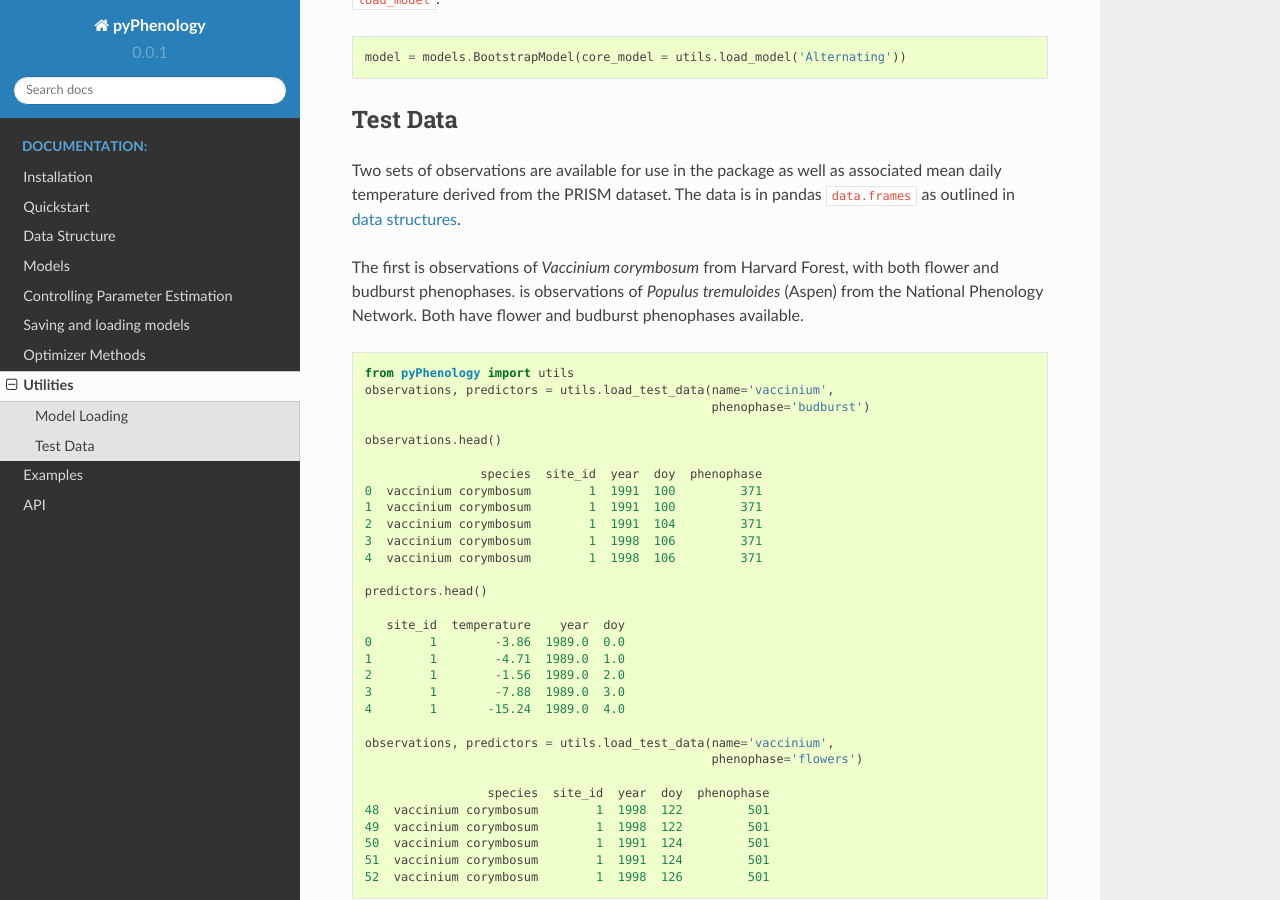
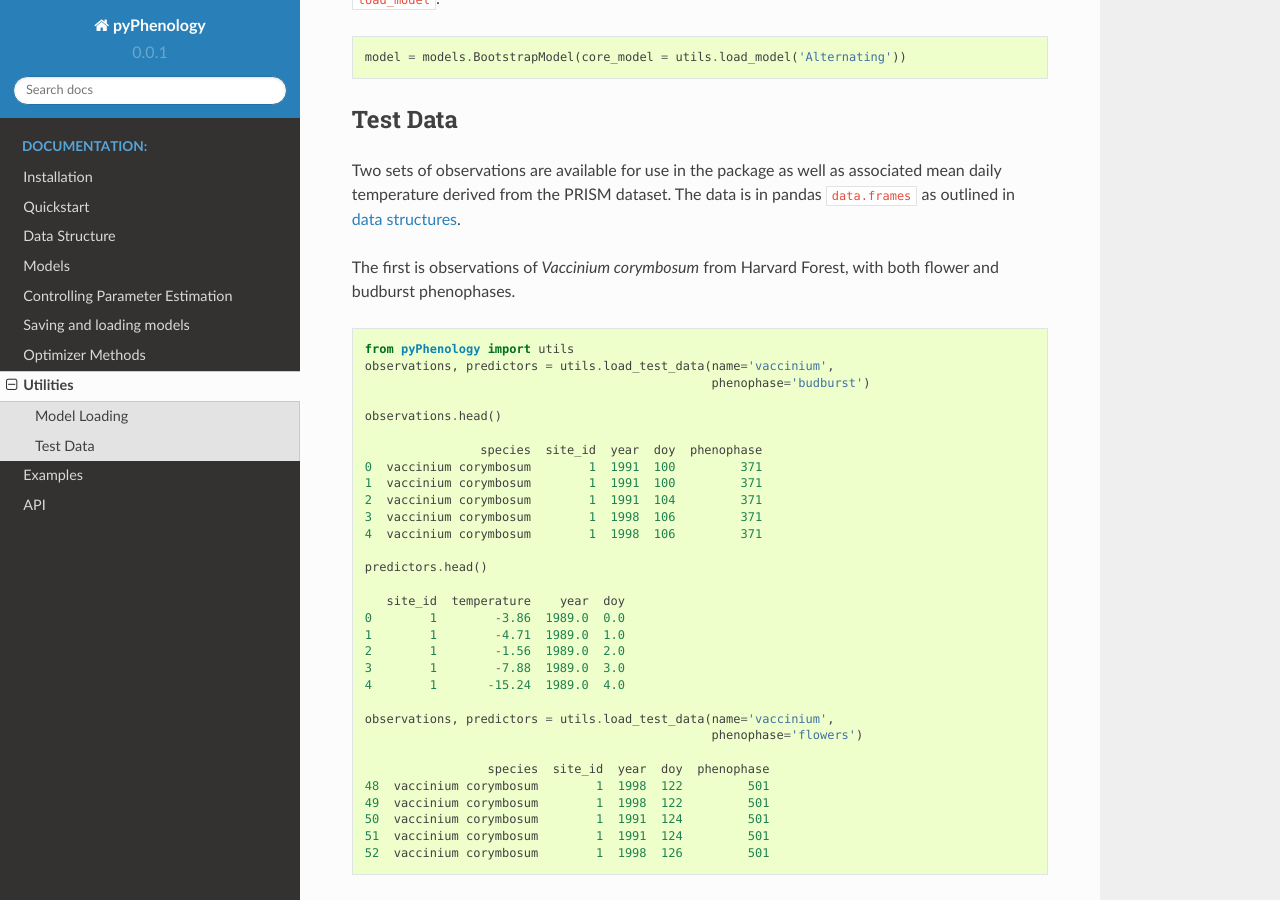
Before and after one commit to sdtaylor/pyPhenology, a Sphinx documentation site: the page built from docs/utils.rst, in a window 1280 px wide and 900 px high, scrolled down 609 px. Built offline with Sphinx 7.4.7 and the Read the Docs theme 2.0.0, drawn with Linux system fonts in a browser that asks for light colours.

Commit message:
doc typo

```diff
--- a/docs/utils.rst
+++ b/docs/utils.rst
@@ -31,8 +31,6 @@ is in pandas ``data.frames`` as outlined in :ref:`data structures <data_structur
 
 The first is observations of `Vaccinium corymbosum` from Harvard Forest, with both
 flower and budburst phenophases.
-is observations of `Populus tremuloides` (Aspen) from the National Phenology Network.
-Both have flower and budburst phenophases available.
 
 ::
 
```
